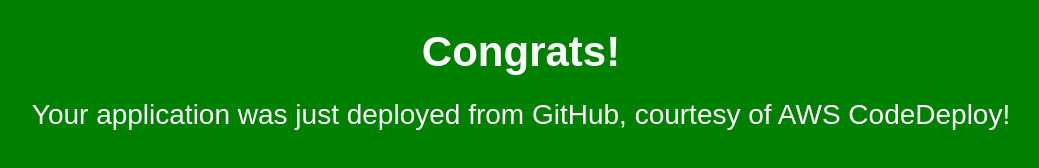
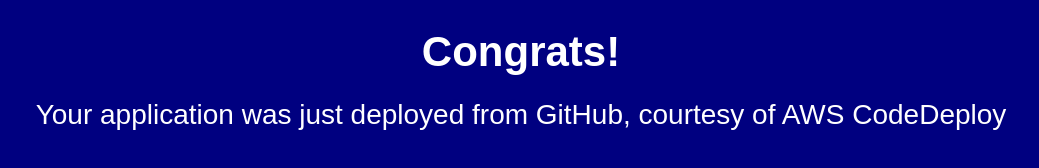
Before and after one commit to rbrigham/aws-codedeploy-sample, a plain HTML site: page index.html in a window 1280 px wide. Shown: the whole page, without its empty margins (119-1158 px from the left). Drawn offline with Linux system fonts and the light colour scheme.

Commit message:
Update index.html

```diff
--- a/index.html
+++ b/index.html
@@ -6,7 +6,7 @@
   <style>
     body {
       color: #ffffff;
-      background-color: green;
+      background-color: navy;
       font-family: Arial, sans-serif;
       font-size: 14px;
     }
@@ -27,7 +27,7 @@
 <body>
   <div align="center">
     <h1>Congrats!</h1>
-    <h2>Your application was just deployed from GitHub, courtesy of AWS CodeDeploy!</h2>
+    <h2>Your application was just deployed from GitHub, courtesy of AWS CodeDeploy</h2>
   </div>
 </body>
 </html>
```
